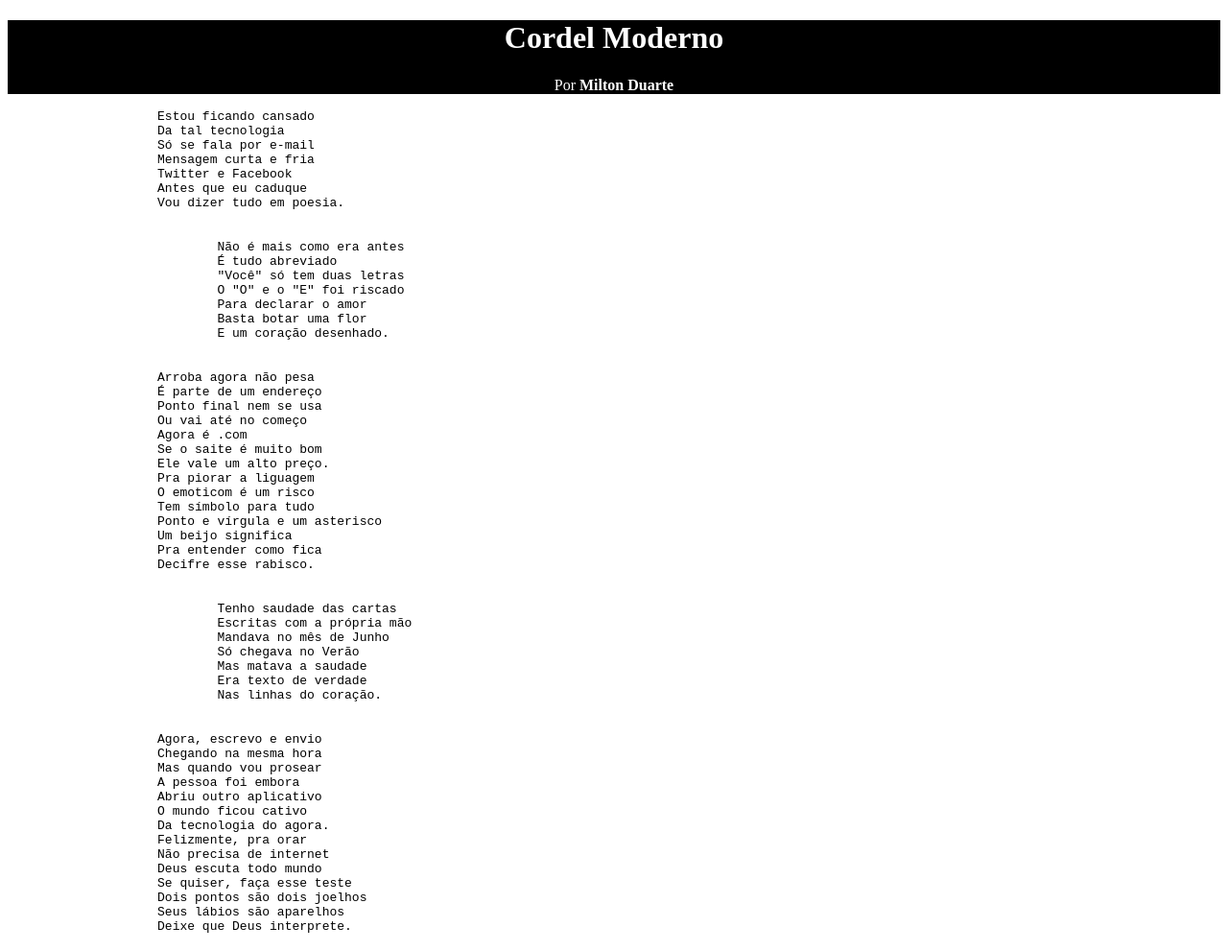
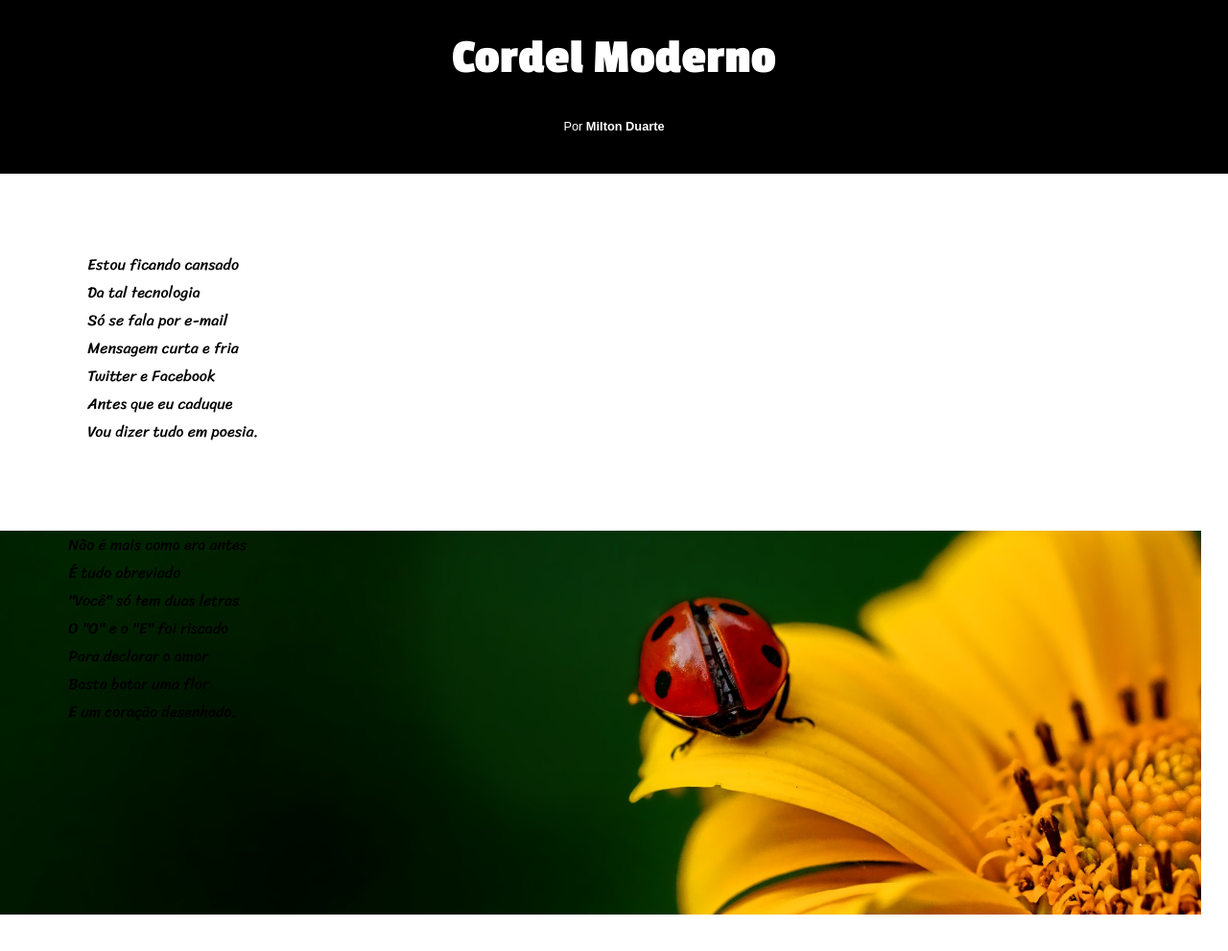
Before and after one commit to arthur-polizel/html-css, a plain HTML site: page desafios/d012/index.html in a window 1280 px wide. Shown: the top 991 px of the page at 96% size. Drawn offline with Linux system fonts and the light colour scheme.

Commit message:
Atualizei

```diff
--- a/desafios/d012/index.html
+++ b/desafios/d012/index.html
@@ -5,9 +5,6 @@
     <meta name="viewport" content="width=device-width, initial-scale=1.0">
     <title>Cordel Moderno</title>
     <link rel="stylesheet" href="style.css">
-    <style>
-        @import url('https://fonts.googleapis.com/css2?family=Bebas+Neue&family=Passion+One:wght@400;700;900&display=swap');
-        </style>
 </head>
 <body>
     <header>
@@ -30,8 +27,9 @@
                     Vou dizer tudo em poesia.
                 </pre>
             </p>
-            <div class="foto">
-                <div class="texto">
+
+            <div class="foto1">
+                <p class="texto1">
                     <p>
                     <pre>
                     Não é mais como era antes
@@ -44,6 +42,7 @@
                     </pre>
                     </p>
             </div>
+
                 </div>
             <p>
                 <pre>
@@ -54,6 +53,8 @@
                     Agora é .com
                     Se o saite é muito bom
                     Ele vale um alto preço.
+                </pre>
+                <pre>
                     Pra piorar a liguagem
                     O emoticom é um risco
                     Tem símbolo para tudo
@@ -63,7 +64,7 @@
                     Decifre esse rabisco.
                 </pre>
             </p>
-            <div class="foto">
+            <div class="foto2">
                 <div class="texto">
                     <p>
                 <pre>
--- a/desafios/d012/style.css
+++ b/desafios/d012/style.css
@@ -1,8 +1,66 @@
 @charset "UTF-8";
 
+@import url('https://fonts.googleapis.com/css2?family=Bebas+Neue&family=Passion+One:wght@400;700;900&display=swap');
+
+@import url('https://fonts.googleapis.com/css2?family=Sriracha&display=swap');
+
+:root{
+    --fonte01: "Passion One";
+    --fonte02: "Sriracha";
+}
 header{
     background-color: black;
     color: white;
     text-align: center;
-    font-family: ;
+    font-family: sans-serif;
+    font-size: 0.8em;
+    position: relative;
+    margin-left: -8px;
+    margin-right: -8px;
+    margin-top: -40px;
+    padding: 30px;
 }
+header>h1 {
+    font-family: var(--fonte01);
+    font-size: 4em;
+}
+main>pre{
+    font-family: var(--fonte02);
+}
+div>pre{
+    font-family: var(--fonte02);
+}
+div.foto1{
+    background-image: url(imagens/background001.jpg);
+    background-attachment: fixed;
+    background-size: 100%;
+    background-repeat: no-repeat;
+    background-size: cover;
+    min-height: 400px;
+    position: relative;
+    margin: -20px;
+    width: 100vh;
+    background-position: right;
+    width: 100%;
+}
+
+div.foto2{
+    background-image: url(imagens/background002.jpg);
+    background-attachment: fixed;
+    background-size: 100%;
+    background-repeat: no-repeat;
+    background-size: cover;
+    min-height: 400px;
+    position: relative;
+    margin: -20px;
+    width: 100%;
+}
+p.texto1{
+    background-color: rgba(0, 0, 0, 0.141);
+    max-width: 200px;
+    color: white;
+}
+main>p{
+    margin-top: 50px;
+    font-size: 5em;
+}
```
Also changed, not shown: desafios/d12c/cordel-moderno.txt (added), desafios/d12c/imagens/background001.jpg (added), desafios/d12c/imagens/background002.jpg (added), 4 other files. Lines whose indentation alone changed are shown as unchanged.
